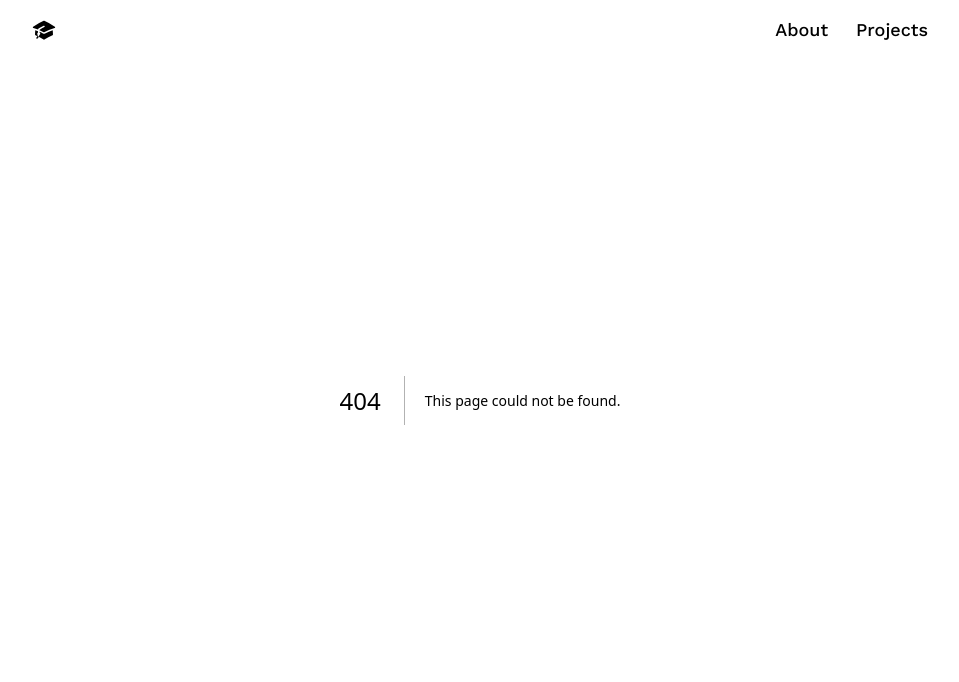
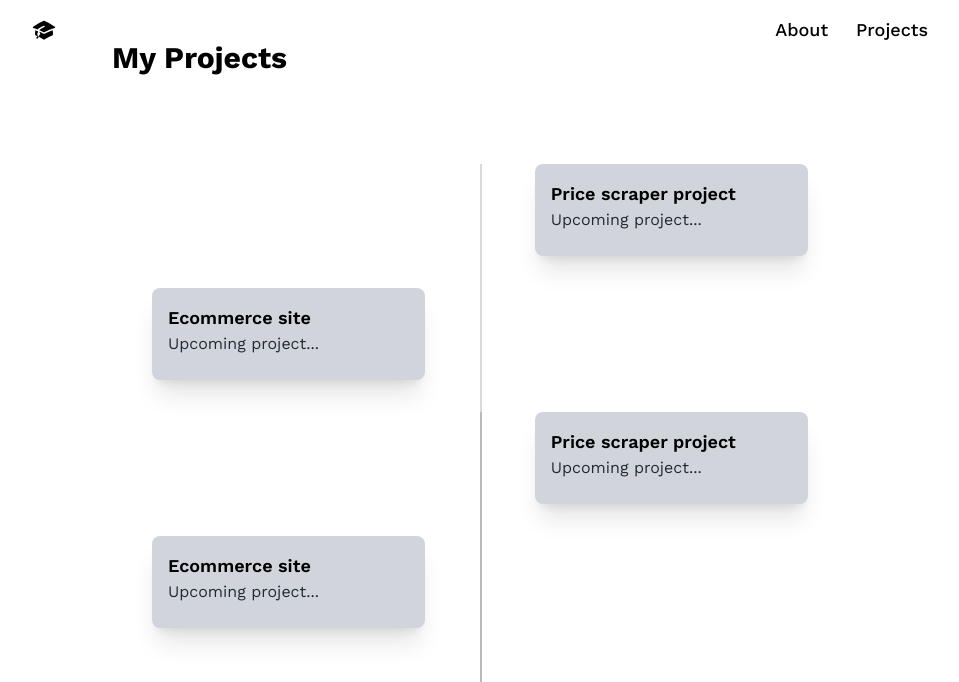
Before and after one commit to maltin1234/Portfolio, a Next.js app: page /projects in a window 1280 px wide. Before the commit this address had no page. Shown: the top 682 px of the page, without its empty margins (160-1119 px from the left). Built offline with nearby package versions, Linux system fonts and the light colour scheme.

Commit message:
project first demo

```diff
--- a/app/components/HomeInfo.jsx
+++ b/app/components/HomeInfo.jsx
@@ -4,7 +4,7 @@ const HomeInfo = ({ currentStage }) => {
   if (currentStage === 1)
     return (
       <h1 className="sm:text-xl sm:leading-snug text-center neo-brutalism-blue py-4 px-8 text-white mx-5">
-        Hi, I'm
+        Hi, I am
         <span className="font-semibold mx-2 text-white">Maltin</span>
         👋
         <br />A Tech enthusiast from Sweden
@@ -79,12 +79,12 @@ const HomeInfo = ({ currentStage }) => {
     return (
       <div className="info-box">
         <p className="font-medium sm:text-xl text-center">
-          Need a project done or looking for a dev? <br /> I'm just a few
+          Need a project done or looking for a dev? <br /> I am just a few
           keystrokes away
         </p>
 
         <Link href="/contact" className="neo-brutalism-white neo-btn">
-          Let's talk
+          Lets talk
           <div className="w-4 h-4 object-contain">
             <svg
               xmlns="http://www.w3.org/2000/svg"
--- /dev/null
+++ b/app/projects/page.js
@@ -0,0 +1,54 @@
+
+
+
+export default function Page (){
+  return (
+    <div className="max-w-4xl mx-auto px-20 py-10">
+      <h1 className="text-3xl font-bold mb-12">My Projects</h1>
+
+      <div className="relative wrap overflow-hidden p-10 h-full">
+        <div className="border-2-2 absolute border-opacity-20 border-gray-700 h-full border" style={{left: '50%'}}></div>
+
+        <div className="mb-8 flex justify-between items-center w-full left-timeline">
+          <div className="order-1 w-5/12"> </div>
+          <div className="order-1 w-5/12 p-4 bg-gray-300 rounded-lg shadow-xl">
+            <h2 className="text-lg font-semibold"> Price scraper project   </h2>
+            <p className="text-gray-800">Upcoming project...</p>
+            <a href="#" className="text-blue-500 mt-2 block"></a>
+          </div>
+        </div>
+
+        <div className="mb-8 flex justify-between flex-row-reverse items-center w-full right-timeline">
+          <div className="order-1 w-5/12"></div>
+          <div className="order-1 w-5/12 p-4 bg-gray-300 rounded-lg shadow-xl">
+            <h2 className="text-lg font-semibold">Ecommerce site</h2>
+            <p className="text-gray-800">Upcoming project...</p>
+            <a href="#" className="text-blue-500 mt-2 block"></a>
+          </div>
+        </div>
+        <div className="border-2-2 absolute border-opacity-20 border-gray-700 h-full border" style={{left: '50%'}}></div>
+
+<div className="mb-8 flex justify-between items-center w-full left-timeline">
+  <div className="order-1 w-5/12"> </div>
+  <div className="order-1 w-5/12 p-4 bg-gray-300 rounded-lg shadow-xl">
+    <h2 className="text-lg font-semibold"> Price scraper project   </h2>
+    <p className="text-gray-800">Upcoming project...</p>
+    <a href="#" className="text-blue-500 mt-2 block"></a>
+  </div>
+</div>
+
+<div className="mb-8 flex justify-between flex-row-reverse items-center w-full right-timeline">
+  <div className="order-1 w-5/12"></div>
+  <div className="order-1 w-5/12 p-4 bg-gray-300 rounded-lg shadow-xl">
+    <h2 className="text-lg font-semibold">Ecommerce site</h2>
+    <p className="text-gray-800">Upcoming project...</p>
+    <a href="#" className="text-blue-500 mt-2 block"></a>
+  </div>
+</div>
+
+
+        {/* Add more projects following the same structure */}
+      </div>
+    </div>
+  );
+};
--- a/package.json
+++ b/package.json
@@ -16,7 +16,9 @@
     "next": "^13.5.6",
     "react": "^18",
     "react-dom": "^18",
-    "three": "^0.160.0"
+    "react-vertical-timeline-component": "^3.6.0",
+    "three": "^0.160.0",
+    "vertical-timeline": "^2.0.0"
   },
   "devDependencies": {
     "autoprefixer": "^10.0.1",
```
Also changed, not shown: 1 other file (tests, documents, lock files or other folders).
